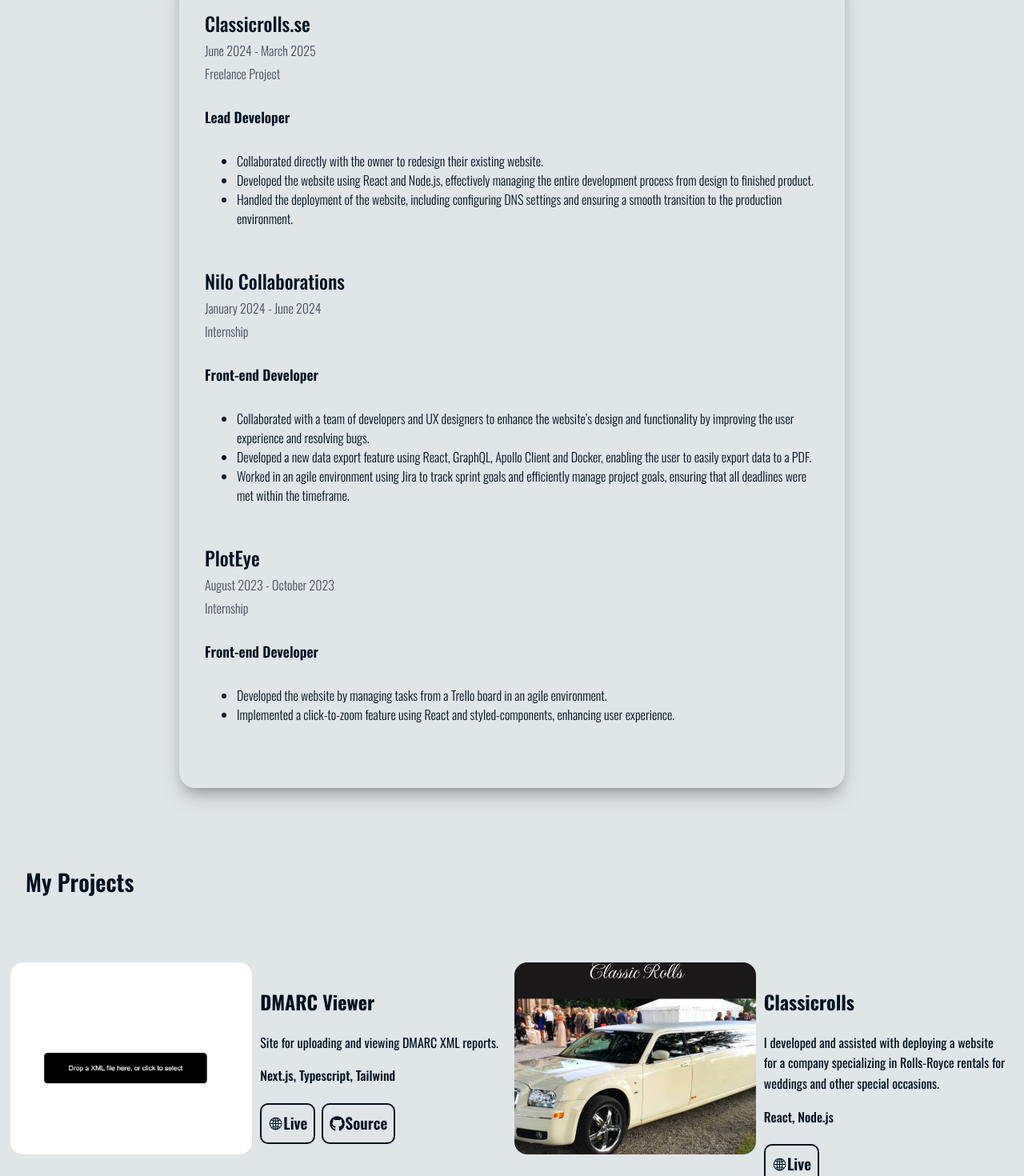
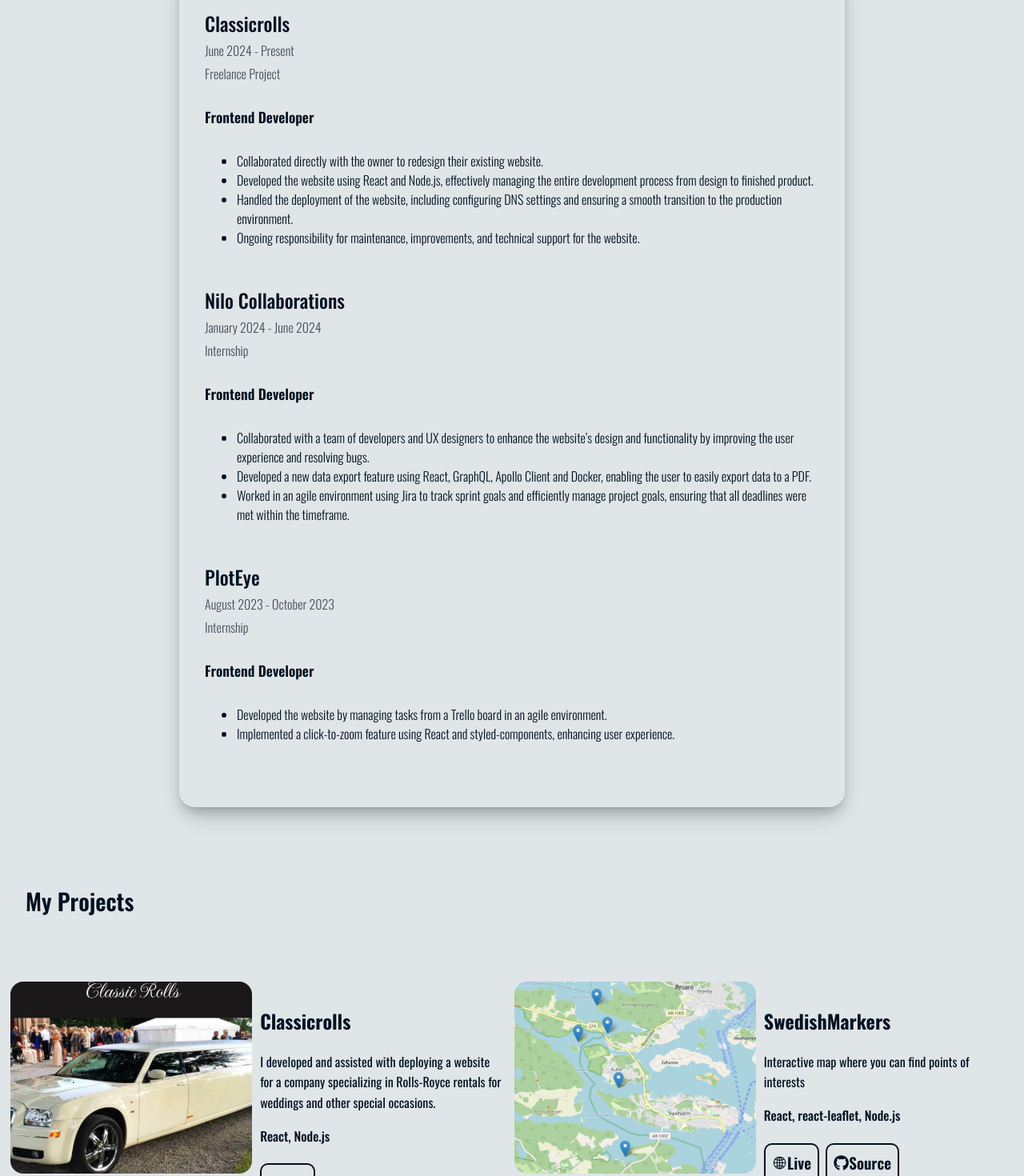
Before and after one commit to joacimstrandvide/portfolio-new, a React (Vite) app: page / in a window 1280 px wide. Shown: the part 260-1730 px from the top of the page at 80% size. Built offline with nearby package versions, Linux system fonts and the light colour scheme.

Commit message:
små ändringar

```diff
--- a/src/components/Experience.tsx
+++ b/src/components/Experience.tsx
@@ -1,20 +1,25 @@
 import { useState } from 'react'
+/* CSS */
 import styles from './Experience.module.css'
-import { SiTypescript, SiPostgresql, SiExpress } from 'react-icons/si'
+/* Ikoner */
+import { SiTypescript, SiPostgresql, SiExpress, SiSqlite } from 'react-icons/si'
 import {
     FaReact,
     FaNodeJs,
     FaLinux,
     FaDocker,
     FaPhp,
-    FaPython
+    FaPython,
+    FaWordpress
 } from 'react-icons/fa'
 import { IoLogoJavascript } from 'react-icons/io'
 import { GrGraphQl } from 'react-icons/gr'
 
 function Experience() {
+    /* Vilken tab som visas */
     const [selectedTab, setSelectedTab] = useState('experience')
 
+    /* Tekniska Kunskaper */
     const skills = (
         <section className={styles.skillsMain}>
             <section className={styles.skillCard}>
@@ -46,8 +51,16 @@
                 <p>PostgreSQL</p>
             </section>
             <section className={styles.skillCard}>
+                <SiSqlite />
+                <p>SQLite</p>
+            </section>
+            <section className={styles.skillCard}>
                 <FaPhp />
                 <p>PHP</p>
+            </section>
+            <section className={styles.skillCard}>
+                <FaWordpress />
+                <p>Wordpress</p>
             </section>
             <section className={styles.skillCard}>
                 <FaPython />
@@ -64,15 +77,15 @@
         </section>
     )
 
+    /* Erfarenhet */
     const workHistory = (
         <section className={styles.tabsMain}>
             <section className={styles.tabsContent}>
-                {/* Example of one card: */}
                 <section className={styles.tabsCard}>
-                    <h2>Classicrolls.se</h2>
-                    <h4>June 2024 - March 2025</h4>
+                    <h2>Classicrolls</h2>
+                    <h4>June 2024 - Present</h4>
                     <h4>Freelance Project</h4>
-                    <h5>Lead Developer</h5>
+                    <h5>Frontend Developer</h5>
                     <ul>
                         <li>
                             Collaborated directly with the owner to redesign
@@ -88,13 +101,17 @@
                             configuring DNS settings and ensuring a smooth
                             transition to the production environment.
                         </li>
+                        <li>
+                            Ongoing responsibility for maintenance,
+                            improvements, and technical support for the website.
+                        </li>
                     </ul>
                 </section>
                 <section className={styles.tabsCard}>
                     <h2>Nilo Collaborations</h2>
                     <h4>January 2024 - June 2024</h4>
                     <h4>Internship</h4>
-                    <h5>Front-end Developer</h5>
+                    <h5>Frontend Developer</h5>
                     <ul>
                         <li>
                             Collaborated with a team of developers and UX
@@ -119,7 +136,7 @@
                     <h2>PlotEye</h2>
                     <h4>August 2023 - October 2023</h4>
                     <h4>Internship</h4>
-                    <h5>Front-end Developer</h5>
+                    <h5>Frontend Developer</h5>
                     <ul>
                         <li>
                             Developed the website by managing tasks from a
@@ -135,6 +152,7 @@
         </section>
     )
 
+    /* Utbildning */
     const educationHistory = (
         <section className={styles.tabsMain}>
             <section className={styles.tabsContent}>
@@ -165,6 +183,7 @@
     )
 
     return (
+        /* Ändra vilken tab som visas beroende på vilken som är vald */
         <>
             <div className={styles.tabSelect}>
                 <div
--- a/src/components/Header.tsx
+++ b/src/components/Header.tsx
@@ -6,7 +6,7 @@
         <header className={styles.headerBar}>
             <div className={styles.headerText}>
                 <h1 className={styles.headerName}>Joacim Strandvide</h1>
-                <h2 className={styles.headerTitle}>Front-end Developer</h2>
+                <h2 className={styles.headerTitle}>Frontend Developer</h2>
             </div>
             <nav className={styles.headerLinks}>
                 <a
--- a/src/components/Projects.tsx
+++ b/src/components/Projects.tsx
@@ -16,50 +16,9 @@
 
     return (
         <>
-            {/* My Projects */}
+            {/* Mina Projekt */}
             <h2 className={styles.projectHeader}>My Projects</h2>
             <section className={styles.projectsMain}>
-                {/* Project 4 */}
-                <section className={styles.project}>
-                    <section className={styles.projectContent}>
-                        <section
-                            className={styles.projectImage}
-                            onClick={() => openModal('images/dmarc.webp')}
-                        >
-                            <img src={'images/dmarc.webp'} alt="dmarc viewer" />
-                            <div className={styles.imageOverlay}>
-                                Click to View
-                            </div>
-                        </section>
-                        <section className={styles.projectDetails}>
-                            <h2>DMARC Viewer</h2>
-                            <p>
-                                Site for uploading and viewing DMARC XML
-                                reports.
-                            </p>
-                            <p className={styles.projectTech}>
-                                Next.js, Typescript, Tailwind
-                            </p>
-                            <section className={styles.projectLinks}>
-                                <a
-                                    href="https://joacimstrandvide.github.io/dmarc-viewer/"
-                                    target="_blank"
-                                    rel="noopener noreferrer"
-                                >
-                                    <IoIosGlobe /> Live
-                                </a>
-                                <a
-                                    href="https://github.com/joacimstrandvide/dmarc-viewer"
-                                    target="_blank"
-                                    rel="noopener noreferrer"
-                                >
-                                    <FaGithub /> Source
-                                </a>
-                            </section>
-                        </section>
-                    </section>
-                </section>
-
                 {/* Project 3 */}
                 <section className={styles.project}>
                     <section className={styles.projectContent}>
@@ -164,9 +123,7 @@
                                 Simple text forum with user authentication and
                                 threads
                             </p>
-                            <p className={styles.projectTech}>
-                                PHP, sqlite
-                            </p>
+                            <p className={styles.projectTech}>PHP, sqlite</p>
                             <section className={styles.projectLinks}>
                                 <a
                                     href="https://github.com/joacimstrandvide/Board-forum"
```
Also changed, not shown: 1 other file (tests, documents, lock files or other folders).
